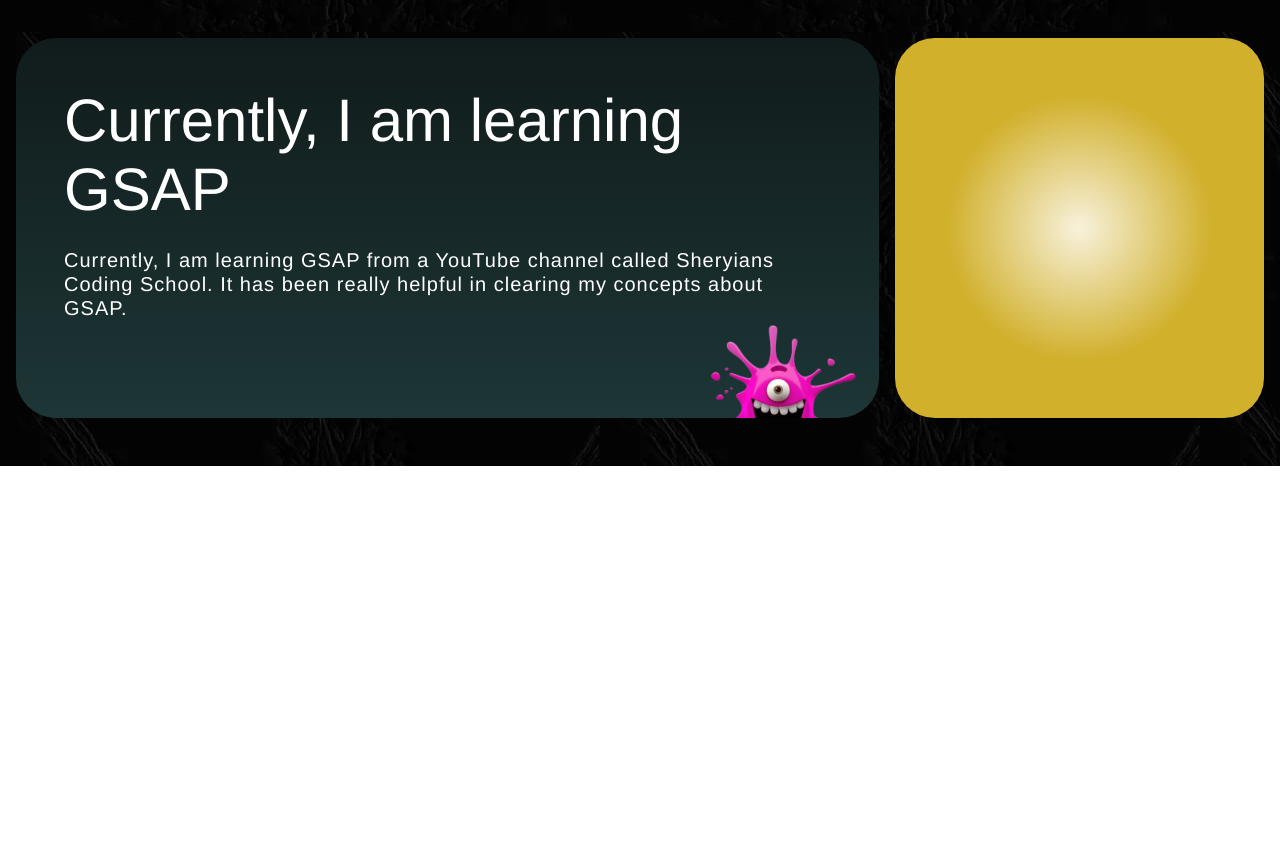
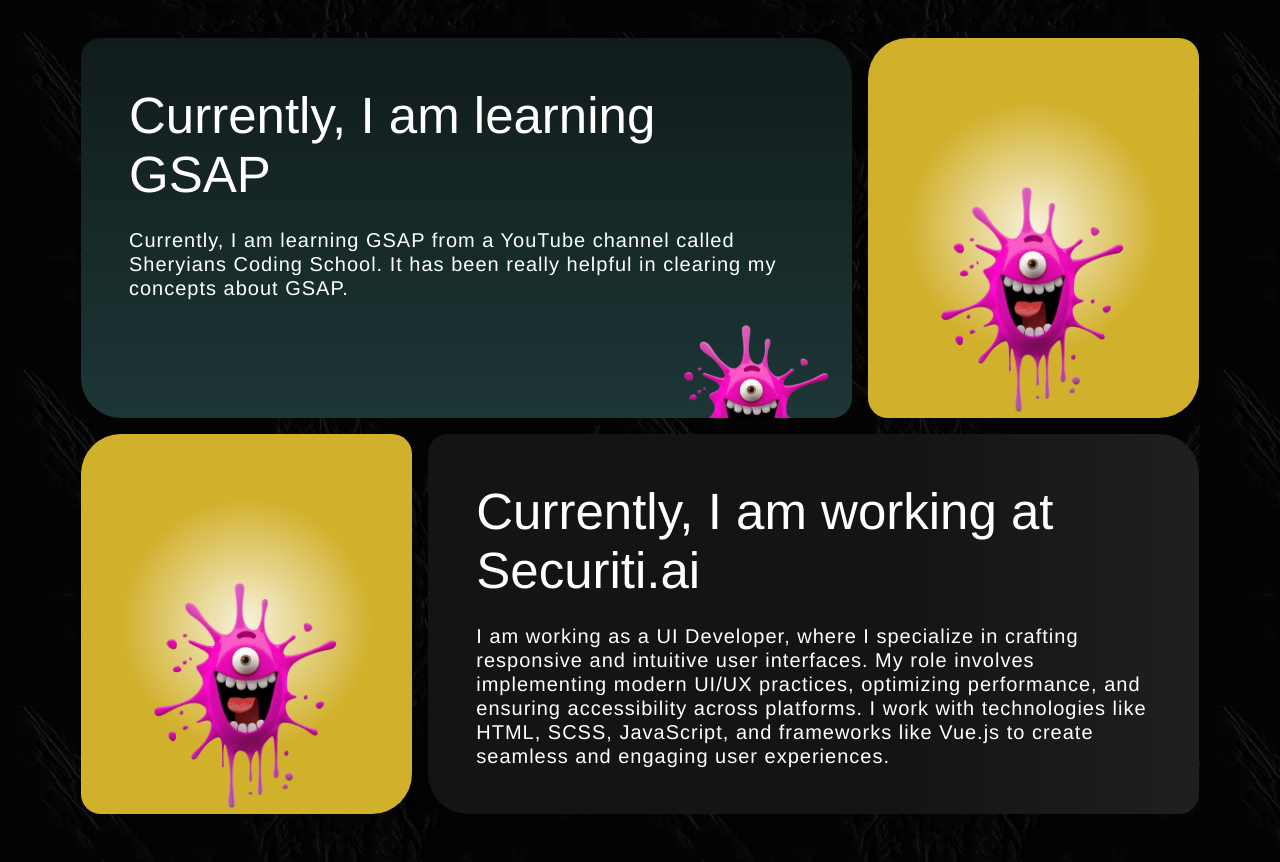
Before and after one commit to ghilman-naqvi-1/ghilman-portfolio, a plain HTML site: page index.html in a window 1280 px wide. Shown: the part 979-1841 px from the top of the page. Before the commit the page ends 1445 px from the top, so only its background shows below. Drawn offline with Linux system fonts and the light colour scheme.

Commit message:
add about section

```diff
--- a/index.html
+++ b/index.html
@@ -62,7 +62,18 @@
                 <p>Currently, I am learning GSAP from a YouTube channel called Sheryians Coding School. It has been really helpful in clearing my concepts about GSAP.</p>
                 <img src="scss/images/amoeba.jpg" alt="">
             </div>
-            <div class="child2"></div>
+            <div class="child2">
+                <img src="scss/images/amoeba.jpg" alt="">
+            </div>
+        </div>
+        <div class="parent-2">
+            <div class="child2">
+                <img src="scss/images/amoeba.jpg" alt="">
+            </div>
+            <div class="child1">
+                <h1>Currently, I am working at Securiti.ai</h1>
+                <p>I am working as a UI Developer, where I specialize in crafting responsive and intuitive user interfaces. My role involves implementing modern UI/UX practices, optimizing performance, and ensuring accessibility across platforms. I work with technologies like HTML, SCSS, JavaScript, and frameworks like Vue.js to create seamless and engaging user experiences.</p>
+            </div>
         </div>
     </div>
 </body>
--- a/scss/style.scss
+++ b/scss/style.scss
@@ -60,7 +60,7 @@
     .container {
         margin: 0 auto;
         padding: 0 16px;
-        max-width: 1320px;
+        max-width: 1150px;
 
         .sub-container {
             padding-block: 190px;
@@ -171,11 +171,12 @@
         margin: 0 auto;
         padding: 0 16px;
         margin-block: 48px;
-        max-width: 1320px;
+        max-width: 1150px;
 
         .parent {
             display: flex;
             gap: 16px;
+            margin-bottom: 16px;
 
             .child1 {
                 width: 70%;
@@ -183,12 +184,15 @@
                 padding: 48px;
                 overflow: hidden;
                 position: relative;
-                border-radius: 40px;
+                border-top-left-radius: 20px;
+                border-top-right-radius: 40px;
+                border-bottom-left-radius: 40px;
+                border-bottom-right-radius: 20px;
                 background: linear-gradient(to top, #1d3636, #111b1b);
 
                 h1 {
                     font-weight: normal;
-                    font-size: 60px;
+                    font-size: 51px;
                     color: white;
                     padding-bottom: 24px;
                 }
@@ -219,8 +223,67 @@
             .child2 {
                 width: 30%;
                 height: 380px;
-                border-radius: 40px;
+                padding: 48px 48px 0;
+                display: flex;
+                align-items: end;
+                border-top-left-radius: 40px;
+                border-top-right-radius: 20px;
+                border-bottom-left-radius: 20px;
+                border-bottom-right-radius: 40px;
                 background: radial-gradient(circle, white -10%, #d1b02c 50%);
+
+                img {
+                    height: 240px;
+                    width: 100%;
+                }
+            }
+        }
+
+        .parent-2 {
+            display: flex;
+            gap: 16px;
+
+            .child1 {
+                width: 70%;
+                height: 380px;
+                padding: 48px;
+                border-top-left-radius: 20px;
+                border-top-right-radius: 40px;
+                border-bottom-left-radius: 40px;
+                border-bottom-right-radius: 20px;
+                background: linear-gradient(to right, #151313 62%, #201f1f);
+
+                h1 {
+                    font-weight: normal;
+                    font-size: 51px;
+                    color: white;
+                    padding-bottom: 24px;
+                }
+
+                p {
+                    font-size: 20px;
+                    line-height: 24px;
+                    color: white;
+                    letter-spacing: 1px;
+                }
+            }
+
+            .child2 {
+                width: 30%;
+                height: 380px;
+                padding: 48px 48px 0;
+                display: flex;
+                align-items: end;
+                border-top-left-radius: 40px;
+                border-top-right-radius: 20px;
+                border-bottom-left-radius: 20px;
+                border-bottom-right-radius: 40px;
+                background: radial-gradient(circle, white -10%, #d1b02c 50%);
+
+                img {
+                    height: 240px;
+                    width: 100%;
+                }
             }
         }
     }
@@ -275,7 +338,8 @@
         }
 
         .about-section {
-            .parent {
+            .parent,
+            .parent-2 {
                 flex-direction: column;
 
                 .child1 {
```
Also changed, not shown: scss/style.css, 1 other file.
